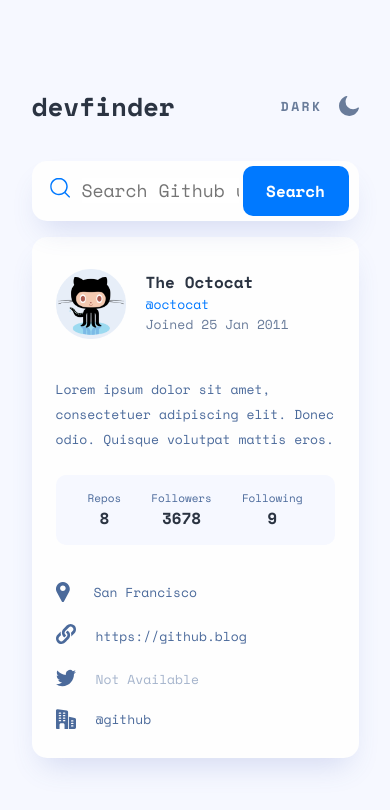
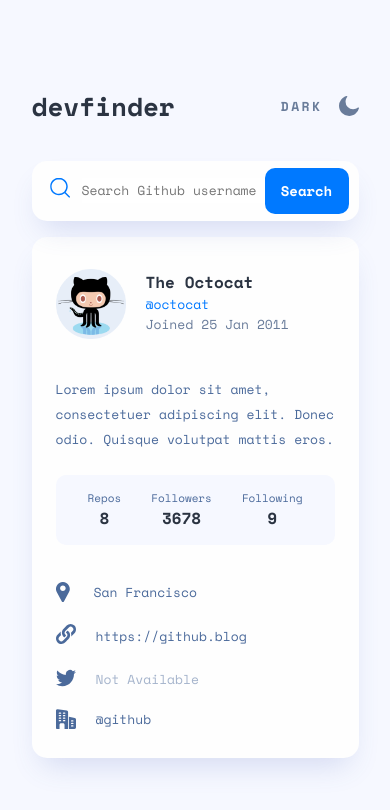
Before and after one commit to jmmarketing/github-user-search-app, a website built with Parcel: page index.html in a window 390 px wide. Built offline with nearby package versions, Linux system fonts and the light colour scheme.

Commit message:
Finished responsive for search bar. Error message was converted to absolutle position, and moved to just above search bar on mobile. There was no room to keep it contained in the search bar without losing aesthetic.

```diff
--- a/sass/components/_searchbar.scss
+++ b/sass/components/_searchbar.scss
@@ -54,10 +54,30 @@
       outline: none;
       color: #222731;
     }
+
+    @include respond(phone) {
+      font-size: 1.3rem;
+      max-width: 184px;
+      padding-right: 7px;
+    }
   }
 
   &__alert {
     margin: 0 24px;
+    position: absolute;
+    right: 140px;
+
+    display: none;
+
+    @include respond(tablet) {
+      right: 100px;
+    }
+
+    @include respond(phone) {
+      font-size: 1.3rem;
+      top: -20px;
+      left: 0;
+    }
   }
   &__btn {
     background-color: $color-blue;
@@ -65,7 +85,7 @@
     border-style: none;
 
     font-family: "Space Mono", monospace;
-    font-size: 1.6rem;
+    font-size: $default-font-size;
     font-weight: 700;
     color: #fff;
 
@@ -75,10 +95,17 @@
     position: absolute;
     right: 10px;
 
+    cursor: pointer;
+
     &:hover {
       background-color: #60abff;
     }
 
-    cursor: pointer;
+    @include respond(phone) {
+      width: 84px;
+      height: 46px;
+
+      font-size: 1.4rem;
+    }
   }
 }
```
Also changed, not shown: sass/main.css, 3 other files.
